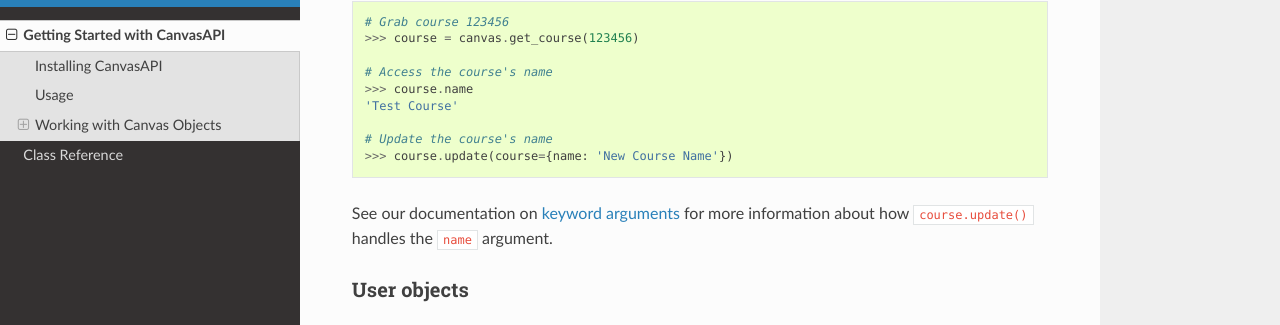
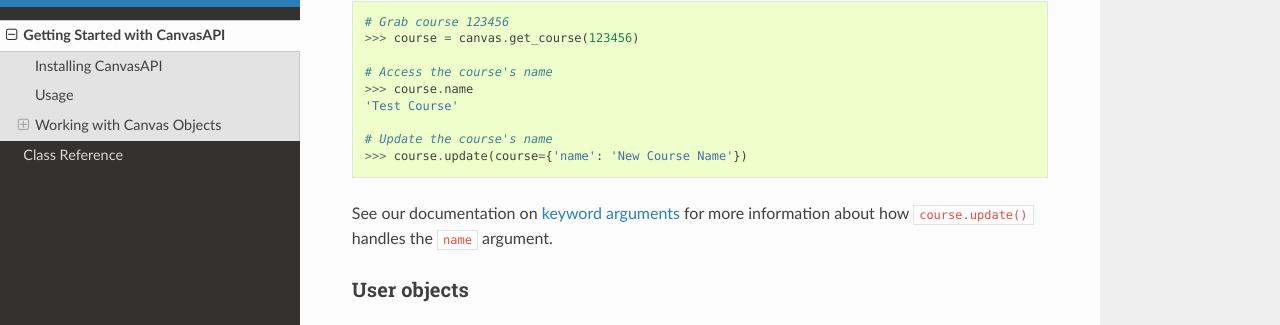
Before and after one commit to ucfopen/canvasapi, a Sphinx documentation site: the page built from docs/getting-started.rst, in a window 1280 px wide and 900 px high, scrolled down 864 px. Shown: the part 111-436 px from the top of the window. Built offline with Sphinx 7.4.7 and the Read the Docs theme 2.0.0, drawn with Linux system fonts in a browser that asks for light colours.

Commit message:
Added missing quotes to example

```diff
--- a/docs/getting-started.rst
+++ b/docs/getting-started.rst
@@ -48,7 +48,7 @@
     'Test Course'
 
     # Update the course's name
-    >>> course.update(course={name: 'New Course Name'})
+    >>> course.update(course={'name': 'New Course Name'})
 
 See our documentation on `keyword arguments`_ for more information about how :code:`course.update()` handles the :code:`name` argument.
 
```
Also changed, not shown: README.md (+1 -1 lines).
